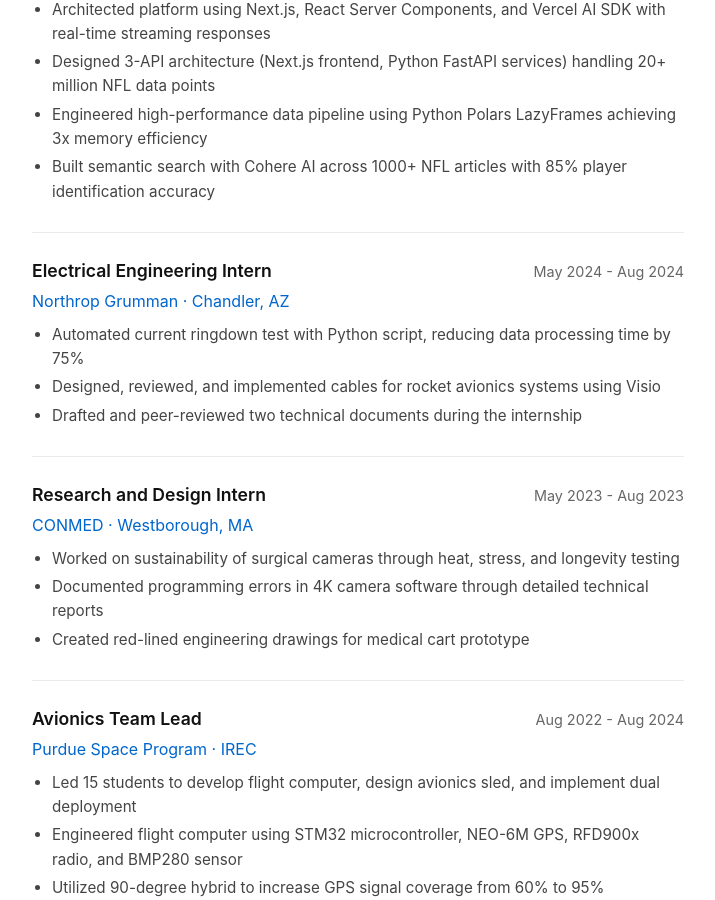
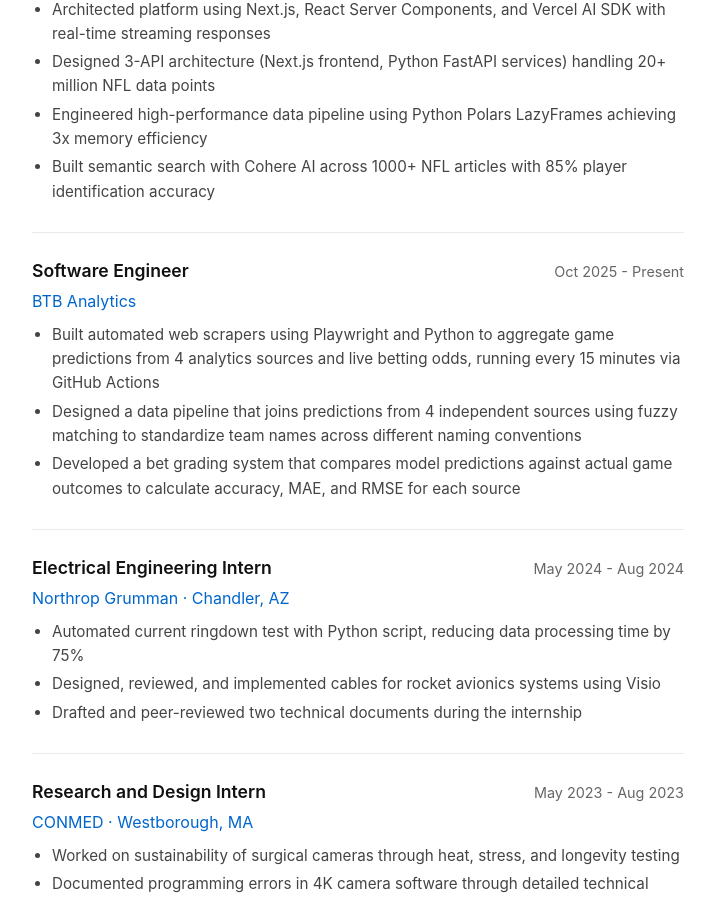
Before and after one commit to joseph-love-dev/joseph-love-dev.github.io, a Jekyll site: the page built from index.md, in a window 1280 px wide and 900 px high, scrolled down 893 px. Shown: the whole window, without its empty margins (282-997 px from the left). Built offline with Jekyll 4.4.1, drawn with Linux system fonts in a browser that asks for light colours; some of the changed text lies outside the part shown.

Commit message:
added BTB position experience

```diff
--- a/index.md
+++ b/index.md
@@ -29,6 +29,23 @@ I am a graduate student in Electrical Engineering at Purdue University, speciali
             <li>Designed 3-API architecture (Next.js frontend, Python FastAPI services) handling 20+ million NFL data points</li>
             <li>Engineered high-performance data pipeline using Python Polars LazyFrames achieving 3x memory efficiency</li>
             <li>Built semantic search with Cohere AI across 1000+ NFL articles with 85% player identification accuracy</li>
+        </ul>
+    </div>
+</div>
+
+<div class="entry">
+    <div class="entry-header">
+        <span class="entry-title">Software Engineer</span>
+        <span class="entry-date">Oct 2025 - Present</span>
+    </div>
+    <div class="entry-subtitle">
+        <a href="https://trashduty.shinyapps.io/cbb_model/" target="_blank" rel="noopener noreferrer">BTB Analytics</a>
+    </div>
+    <div class="entry-description">
+        <ul>
+            <li>Built automated web scrapers using Playwright and Python to aggregate game predictions from 4 analytics sources and live betting odds, running every 15 minutes via GitHub Actions</li>
+            <li>Designed a data pipeline that joins predictions from 4 independent sources using fuzzy matching to standardize team names across different naming conventions</li>
+            <li>Developed a bet grading system that compares model predictions against actual game outcomes to calculate accuracy, MAE, and RMSE for each source</li>
         </ul>
     </div>
 </div>
@@ -258,7 +275,7 @@ I am a graduate student in Electrical Engineering at Purdue University, speciali
         <a href="https://purdue.edu" target="_blank" rel="noopener noreferrer">Purdue University</a> · West Lafayette, IN
     </div>
     <div class="entry-description">
-        Dean's Honors List
+        Dean's Honors List<br>
         GPA: 3.63/4.00
     </div>
 </div>
```
